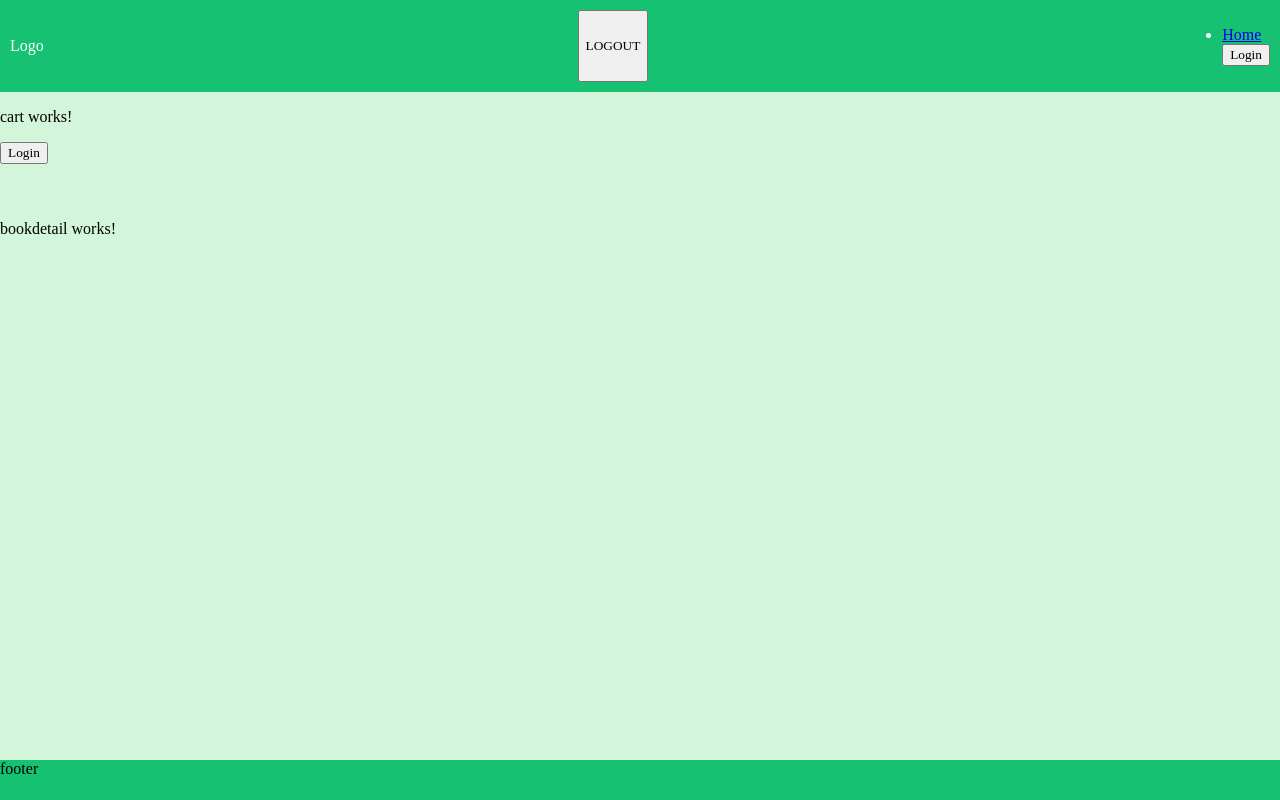
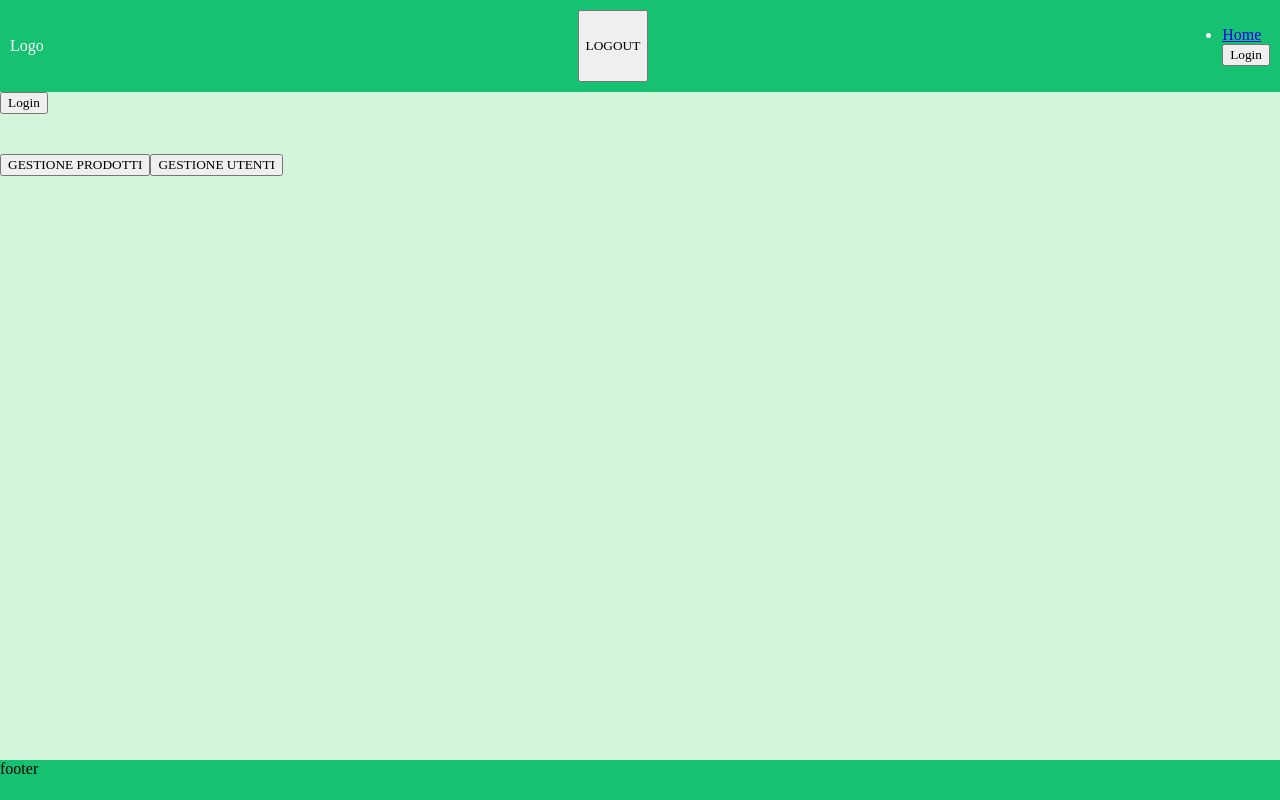
Before and after one commit to pnntn/ByteReads, an Angular app in the folder origanboh_angular/: page /area-admin in a window 1280 px wide. Built offline with nearby package versions, Linux system fonts and the light colour scheme; a web font is replaced by a local one.

Commit message:
Added routes for gestione prodotti e clienti in dev-mode template

```diff
--- a/origanboh_angular/src/app/app.component.html
+++ b/origanboh_angular/src/app/app.component.html
@@ -1,7 +1,6 @@
 <div id="page-container">
   <div id="content-wrap">
     <app-header></app-header>
-    <app-cart></app-cart>
     <app-login-form></app-login-form>
   </div>
   <app-booklist *ngIf="isMainPage"></app-booklist>
--- a/origanboh_angular/src/app/booklist/booklist.component.html
+++ b/origanboh_angular/src/app/booklist/booklist.component.html
@@ -1,3 +1,4 @@
+<app-cart></app-cart>
 <div class="booklist">
   <div *ngFor="let libro of libri"><app-book [libro]="libro"></app-book></div>
 </div>
--- a/origanboh_angular/src/app/dev-mode/dev-mode.component.html
+++ b/origanboh_angular/src/app/dev-mode/dev-mode.component.html
@@ -1,2 +1,6 @@
-<button>GESTIONE PRODOTTI</button>
-<button>GESTIONE UTENTI</button>
+<a class="nav-link" routerLink="/gestione-prodotti">
+    <button>GESTIONE PRODOTTI</button>
+</a>
+<a class="nav-link" routerLink="/gestione-utenti">
+    <button>GESTIONE UTENTI</button>
+</a>
```
Also changed, not shown: origanboh_angular/src/app/app-routing.module.ts (+14 -1 lines).
